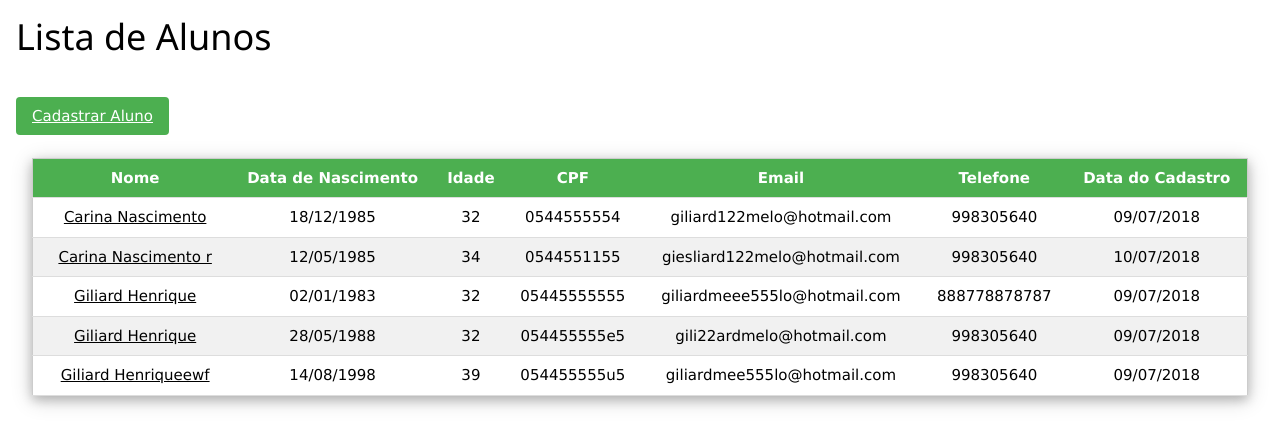
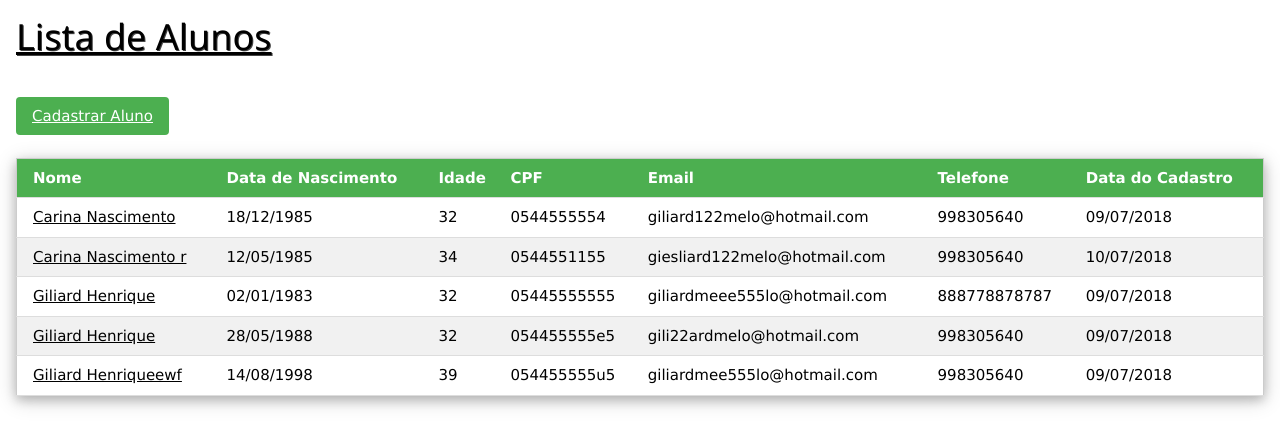
Before and after one commit to brenothales/CRUD, a Django app: page / in a window 1280 px wide. Shown: the top 447 px of the page. Run offline with Django 3.2, Linux system fonts and the light colour scheme; data comes from the database, SQL or seed files in the repository.

Commit message:
Update products.html

```diff
--- a/products/templates/products.html
+++ b/products/templates/products.html
@@ -10,22 +10,16 @@
     <title>Document</title>
     <link rel="stylesheet" href="{% static 'css/w3.css' %}">
 </head>
-<body  class="w3-">
-
+<body  class="w3-light">
     <div class="w3-container w3-">
-    <h1>Lista de Alunos</h1>
+        <u><h1  style="text-shadow:1px 1px 0 #444">Lista de Alunos</h1></u>
         <br>
         <button class="w3-button w3-green  w3-round" type="submit"><a href="{% url 'create_products' %}">Cadastrar Aluno</a></button>
-
-
-    <div class="w3-container w3-">
         <br>
-			<table  class="w3-table-all w3-centered w3-striped w3-border w3-hoverable w3-card-4 ">
-
+        <br>
+        <table  class="w3-table-all w3-left-align w3-striped w3-border w3-hoverable w3-card-4 ">
             <thead>
-
-					    <tr class="w3-green">
-
+            <tr class="w3-green ">
                 <th>Nome</th>
                 <th>Data de Nascimento</th>
                 <th>Idade</th>
@@ -33,16 +27,11 @@
                 <th>Email</th>
                 <th >Telefone</th>
                 <th>Data do Cadastro</th>
-
             </tr>
             </thead>
-
             <tbody>
             {% for product in products %}
-
-
                     <tr>
-
                         <td> <a href="{% url 'update_product' product.id %}"> {{ product.Nome }}  </a></td>
                         <td> {{ product.nasc|date:"d/m/Y" }}</td>
                         <td> {{ product.idade }}</td>
@@ -50,17 +39,12 @@
                         <td> {{ product.email }}</td>
                         <td> {{ product.Tel }}</td>
                         <td> {{ product.data|date:"d/m/Y"}}</td>
-
                     </tr>
-
 
             {% endfor %}
             </tbody>
         </table>
-    </div>
         <br>
-
     </div>
 </body>
-
 </html>
```
Lines whose indentation alone changed are shown as unchanged.
